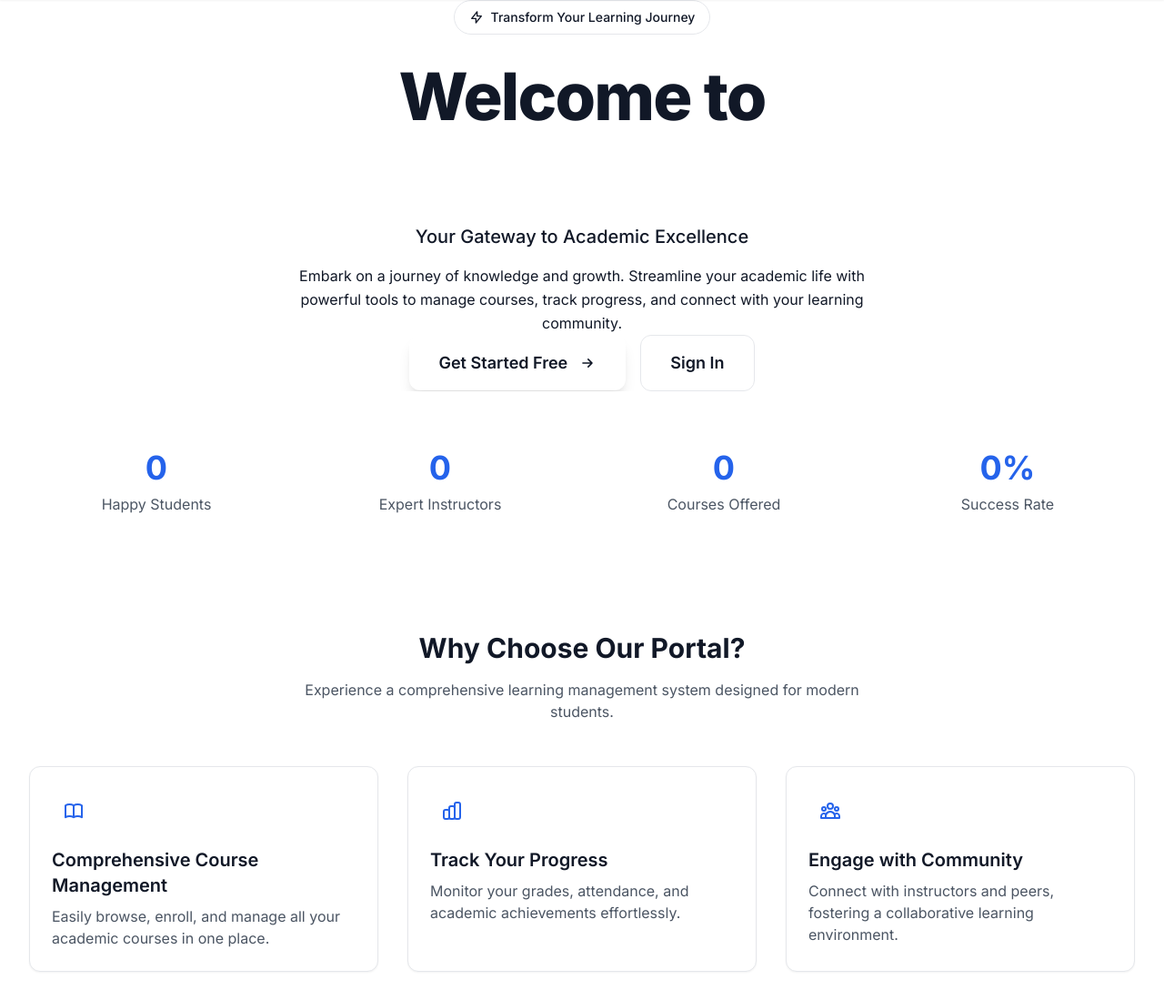
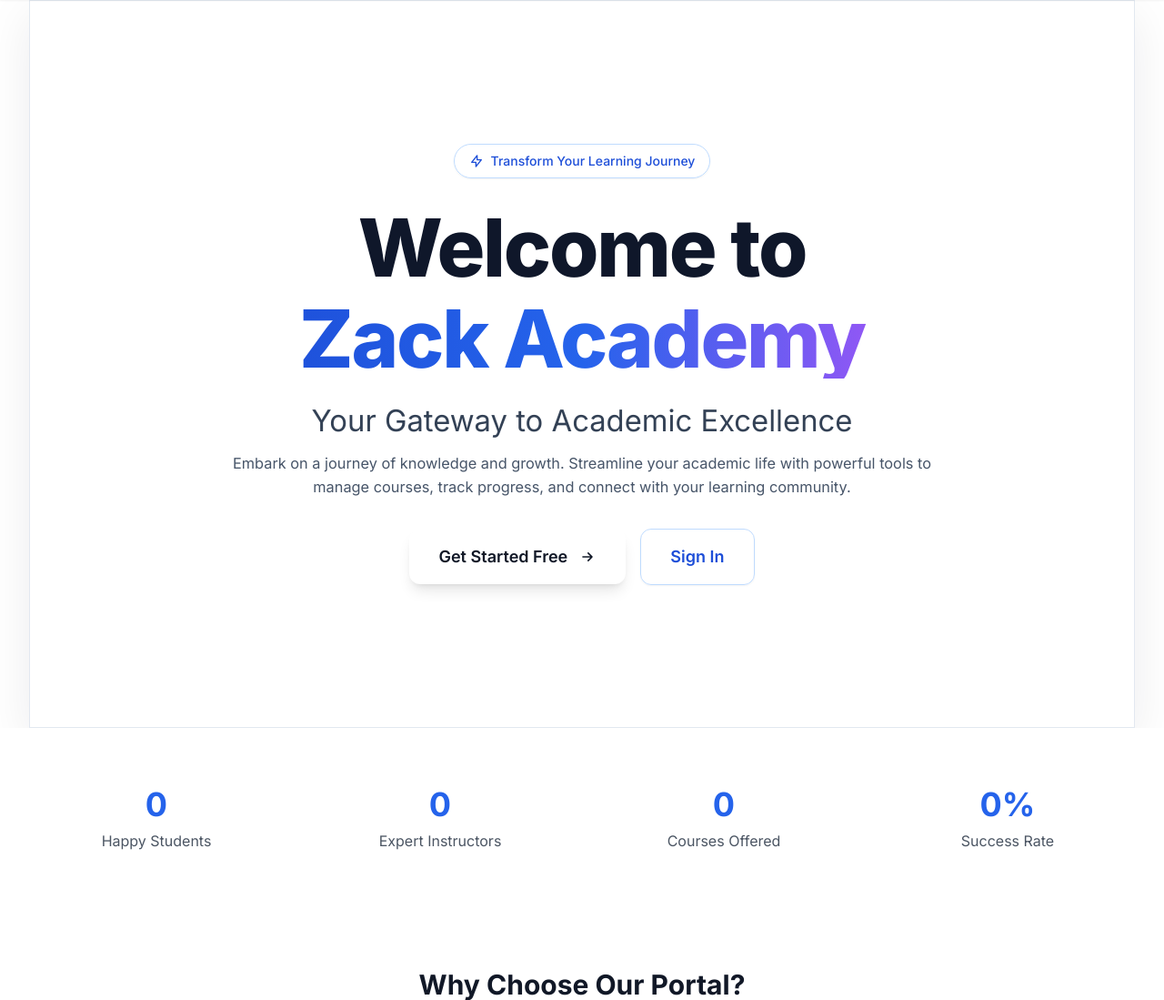
Before and after one commit to AshuD-65/Zack_Academy, a Django app: page / in a window 1280 px wide. Shown: the part 65-1164 px from the top of the page at 91% size. Run offline with Django 5.2, Linux system fonts and the light colour scheme; data that the repository does not hold is empty.

Commit message:
fix: hero section full viewport height

```diff
--- a/templates/home.html
+++ b/templates/home.html
@@ -5,60 +5,85 @@
 
 {% block extra_css %}
 <style>
-    html.dark .hero-badge {
-        background-color: rgba(30, 41, 59, 0.92);
-        border-color: rgba(96, 165, 250, 0.28);
-        color: #93c5fd;
+    .hero-panel {
+        box-shadow: 0 16px 50px rgba(15, 23, 42, 0.08);
+    }
+
+    html.dark .hero-panel {
+        background: linear-gradient(180deg, rgba(15, 23, 42, 0.88), rgba(15, 23, 42, 0.8)) !important;
+        border-color: rgba(59, 130, 246, 0.14) !important;
+        box-shadow: 0 24px 60px rgba(2, 6, 23, 0.45) !important;
+    }
+
+    html.dark .hero-panel .inline-flex.rounded-full {
+        background-color: rgba(30, 41, 59, 0.92) !important;
+        border-color: rgba(96, 165, 250, 0.28) !important;
+        color: #93c5fd !important;
+    }
+
+    html.dark .hero-glow-line {
+        background-color: #2563eb !important;
+        color: #ffffff !important;
+        box-shadow: 0 18px 40px rgba(37, 99, 235, 0.28) !important;
+    }
+
+    html.dark .hero-glow-line:hover {
+        background-color: #1d4ed8 !important;
+    }
+
+    html.dark a[href*="login_student"].rounded-xl {
+        background-color: rgba(15, 23, 42, 0.96) !important;
+        border-color: rgba(96, 165, 250, 0.32) !important;
+        color: #93c5fd !important;
+    }
+
+    html.dark a[href*="login_student"].rounded-xl:hover {
+        background-color: rgba(30, 41, 59, 0.96) !important;
+        border-color: rgba(96, 165, 250, 0.48) !important;
     }
 </style>
 {% endblock %}
 
 {% block content %}
 <!-- Hero Section -->
-<section class="relative overflow-hidden bg-gradient-to-br from-slate-900 via-primary-950 to-slate-900 py-24 sm:py-32">
-    <!-- Background decoration -->
-    <div class="absolute inset-0 overflow-hidden pointer-events-none">
-        <div class="absolute -top-40 -right-32 w-96 h-96 bg-primary-600 opacity-10 rounded-full blur-3xl"></div>
-        <div class="absolute -bottom-40 -left-32 w-96 h-96 bg-secondary-600 opacity-10 rounded-full blur-3xl"></div>
-    </div>
-
-    <div class="relative mx-auto max-w-5xl px-4 sm:px-6 lg:px-8 text-center">
-        <!-- Badge -->
-        <div class="hero-badge mb-8 inline-flex items-center rounded-full border border-primary-400/30 bg-primary-900/50 px-4 py-2 text-sm font-medium text-primary-300 backdrop-blur-sm">
+<section class="relative overflow-hidden bg-white">
+    <div class="relative w-full px-4 sm:px-6 lg:px-8">
+        <div class="hero-panel relative w-full border border-slate-200 bg-white px-6 py-16 text-center shadow-sm sm:px-10 md:px-16 lg:px-24 min-h-screen flex items-center justify-center">
+            <div class="mx-auto max-w-4xl">
+                <div class="mb-8 inline-flex items-center rounded-full border border-primary-200 bg-white/85 px-4 py-2 text-sm font-medium text-primary-700 shadow-sm backdrop-blur-sm">
                     <svg class="mr-2 h-4 w-4" fill="none" stroke="currentColor" viewBox="0 0 24 24">
                         <path stroke-linecap="round" stroke-linejoin="round" stroke-width="2" d="M13 10V3L4 14h7v7l9-11h-7z" />
                     </svg>
                     Transform Your Learning Journey
                 </div>
 
-        <!-- Heading -->
-        <h1 class="text-5xl font-extrabold leading-tight tracking-tight text-white sm:text-6xl lg:text-7xl">
+                <h1 class="mx-auto max-w-4xl text-5xl font-extrabold leading-[0.95] tracking-tight text-slate-900 sm:text-6xl lg:text-7xl xl:text-[5.5rem]">
                     Welcome to
-            <span class="block mt-2 bg-gradient-to-r from-primary-400 via-blue-400 to-secondary-400 bg-clip-text text-transparent">
+                    <span class="mt-3 block bg-gradient-to-r from-primary-700 via-primary-600 to-secondary-500 bg-clip-text text-transparent">
                         Zack Academy
                     </span>
                 </h1>
 
-        <!-- Subheading -->
-        <p class="mx-auto mt-6 max-w-2xl text-xl font-medium text-slate-300">
+                <p class="mx-auto mt-8 max-w-3xl text-xl font-normal text-slate-700 md:text-[2.05rem]">
                     Your Gateway to Academic Excellence
                 </p>
 
-        <p class="mx-auto mt-4 max-w-2xl text-base leading-relaxed text-slate-400">
+                <p class="mx-auto mt-5 max-w-3xl text-lg leading-relaxed text-slate-600 md:text-[1.02rem]">
                     Embark on a journey of knowledge and growth. Streamline your academic life with powerful tools to manage courses, track progress, and connect with your learning community.
                 </p>
 
-        <!-- CTA Buttons -->
-        <div class="mt-10 flex flex-col items-center justify-center gap-4 sm:flex-row">
-            <a href="{% url 'register_student' %}" class="group inline-flex items-center justify-center rounded-xl bg-primary-600 px-8 py-4 text-lg font-semibold text-white shadow-lg shadow-primary-900/40 transition-all duration-300 hover:-translate-y-1 hover:bg-primary-500 hover:shadow-xl hover:shadow-primary-900/50">
+                <div class="mt-8 flex flex-col items-center justify-center gap-4 sm:flex-row">
+                    <a href="{% url 'register_student' %}" class="group hero-glow-line inline-flex items-center justify-center rounded-xl bg-primary-600 px-8 py-4 text-lg font-semibold text-white shadow-lg transition-all duration-300 hover:-translate-y-1 hover:bg-primary-500 hover:shadow-xl">
                         <span>Get Started Free</span>
                         <svg class="ml-3 h-5 w-5 transition-transform duration-300 group-hover:translate-x-1" fill="none" stroke="currentColor" viewBox="0 0 24 24">
                             <path stroke-linecap="round" stroke-linejoin="round" stroke-width="2" d="M13 7l5 5m0 0l-5 5m5-5H6" />
                         </svg>
                     </a>
-            <a href="{% url 'login_student' %}" class="inline-flex items-center justify-center rounded-xl border border-slate-600 bg-slate-800/60 px-8 py-4 text-lg font-semibold text-slate-200 backdrop-blur transition-all duration-300 hover:border-slate-500 hover:bg-slate-700/60 hover:text-white">
+                    <a href="{% url 'login_student' %}" class="inline-flex items-center justify-center rounded-xl border border-primary-200 bg-white/75 px-8 py-4 text-lg font-semibold text-primary-700 shadow-sm backdrop-blur transition-all duration-300 hover:border-primary-300 hover:bg-white">
                         Sign In
                     </a>
+                </div>
+            </div>
         </div>
     </div>
 </section>
```
Lines whose indentation alone changed are shown as unchanged.
